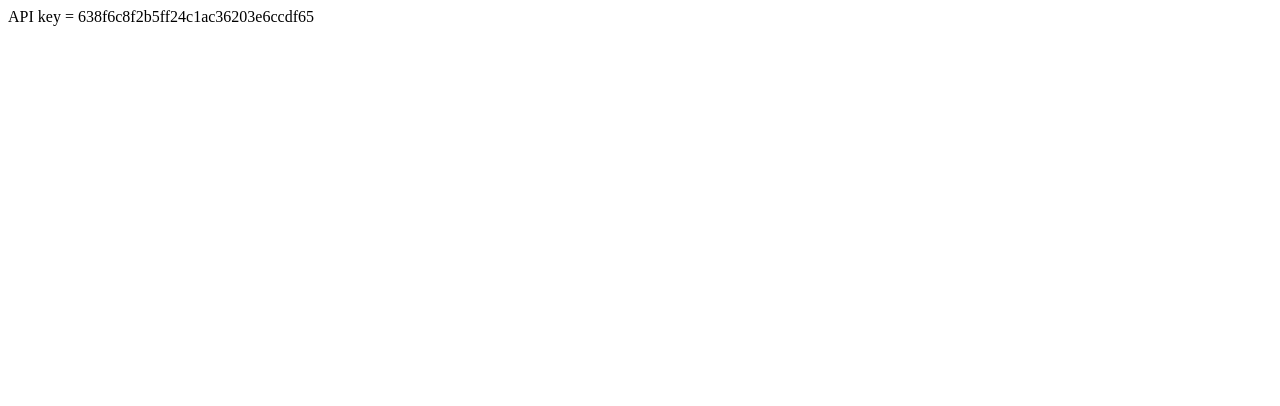
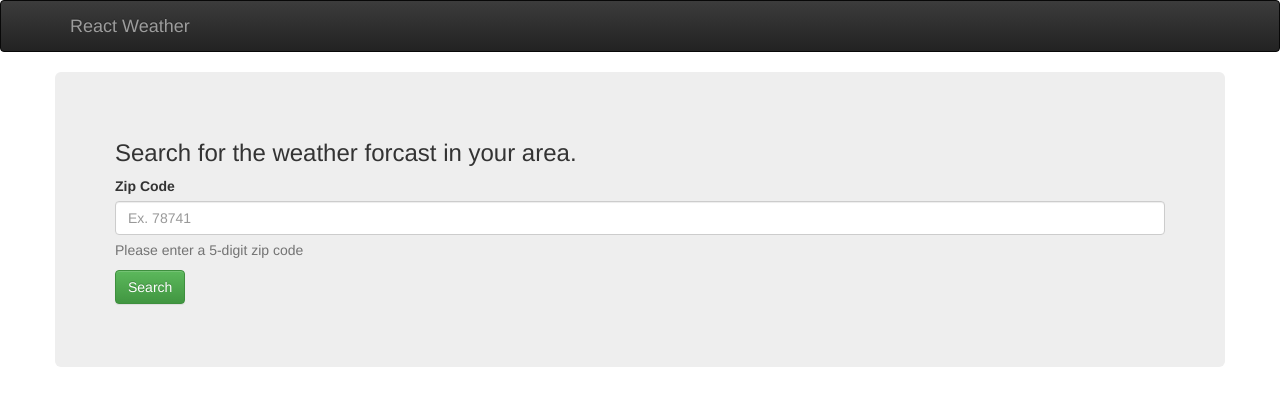
Before and after one commit to ikehawk10/react-weather, a React (Create React App) app: page / in a window 1280 px wide. Shown: the top 406 px of the page. Built offline with nearby package versions, Linux system fonts and the light colour scheme; no server answers.

Commit message:
create search component to get user's zip code

```diff
--- a/package.json
+++ b/package.json
@@ -5,6 +5,7 @@
   "dependencies": {
     "axios": "^0.18.0",
     "react": "^16.7.0",
+    "react-bootstrap": "^0.32.4",
     "react-dom": "^16.7.0",
     "react-scripts": "2.1.1"
   },
--- a/public/index.html
+++ b/public/index.html
@@ -6,7 +6,12 @@
     <meta name="viewport" content="width=device-width, initial-scale=1, shrink-to-fit=no">
     <meta name="theme-color" content="#000000">
     <link rel="manifest" href="%PUBLIC_URL%/manifest.json">
-    <title>React App</title>
+    <!-- Latest compiled and minified CSS -->
+    <link rel="stylesheet" href="https://maxcdn.bootstrapcdn.com/bootstrap/3.3.7/css/bootstrap.min.css" integrity="sha384-BVYiiSIFeK1dGmJRAkycuHAHRg32OmUcww7on3RYdg4Va+PmSTsz/K68vbdEjh4u" crossorigin="anonymous">
+
+    <!-- Optional theme -->
+    <link rel="stylesheet" href="https://maxcdn.bootstrapcdn.com/bootstrap/3.3.7/css/bootstrap-theme.min.css" integrity="sha384-rHyoN1iRsVXV4nD0JutlnGaslCJuC7uwjduW9SVrLvRYooPp2bWYgmgJQIXwl/Sp" crossorigin="anonymous">
+    <title>React Weather</title>
   </head>
   <body>
     <noscript>
--- a/src/components/App.js
+++ b/src/components/App.js
@@ -1,5 +1,10 @@
 import React, { Component } from 'react';
+import { Grid, Row } from 'react-bootstrap';
 import axios from 'axios';
+
+import NavBar from './NavBar';
+import SearchBar from './SearchBar';
+import WeatherJumbotron from './WeatherJumbotron';
 
 class App extends Component {
   constructor() {
@@ -12,18 +17,33 @@
   }
 
   componentDidMount() {
-    const API_KEY = "638f6c8f2b5ff24c1ac36203e6ccdf65";
-    axios.get(`http://api.openweathermap.org/data/2.5/forecast?zip=${this.state.zip}&APPID=${API_KEY}`)
-      .then(result => this.setState({
-        weather: result.data
-      })
-    );
+    console.log('CDM')
+    // const API_KEY = "638f6c8f2b5ff24c1ac36203e6ccdf65";
+    // axios.get(`http://api.openweathermap.org/data/2.5/forecast?zip=${this.state.zip}&APPID=${API_KEY}`)
+    //   .then(result => this.setState({
+    //     weather: result.data
+    //   })
+    // );
+  }
+
+  handleSubmit = zip => {
+    this.setState({zip});
+    console.log(zip)
   }
 
   render() {
     return (
       <div>
-        API key = 638f6c8f2b5ff24c1ac36203e6ccdf65
+       <NavBar />
+       <Grid>
+         <Row className="show-grid">
+          <WeatherJumbotron
+            onSubmit={this.handleSubmit}
+          />
+
+         </Row>
+       </Grid>
+
       </div>
     );
   }
--- a/src/components/NavBar.js
+++ b/src/components/NavBar.js
@@ -1,11 +1,16 @@
 import React, { Component } from 'react';
+import { Navbar } from 'react-bootstrap';
 
 class NavBar extends Component {
   render() {
     return (
-      <div>
-        Hi
-      </div>
+      <Navbar inverse collapseOnSelect>
+        <Navbar.Header>
+          <Navbar.Brand>
+            <a href="#brand">React Weather</a>
+          </Navbar.Brand>
+        </Navbar.Header>
+      </Navbar>
     );
   }
 }
--- a/src/components/SearchBar.js
+++ b/src/components/SearchBar.js
@@ -1,11 +1,52 @@
 import React, { Component } from 'react';
+import { FormGroup, FormControl, ControlLabel, HelpBlock } from 'react-bootstrap';
 
 class SearchBar extends Component {
+  constructor(props, context) {
+    super(props, context);
+
+    this.state = {
+      zip: '',
+      errorMessage: 'Please enter a 5-digit zip code'
+    };
+  }
+
+  getValidationState = () => {
+    const length = this.state.zip.length;
+    if (length === 5) return 'success';
+    else if (length > 0) return 'error';
+    return null;
+  }
+
+  handleChange = e => {
+    this.setState({ zip: e.target.value });
+  }
+
+  handleSubmit = e => {
+    this.props.submitForm(this.state.zip)
+    e.preventDefault();
+  }
+
   render() {
+    const errorMessage = this.state.errorMessage;
     return (
-      <div>
-        Hi
-      </div>
+      <form onSubmit={this.handleSubmit}>
+        <FormGroup
+          controlId="formBasicText"
+          validationState={this.getValidationState()}
+        >
+          <ControlLabel>Zip Code</ControlLabel>
+          <FormControl
+            type="text"
+            value={this.state.value}
+            placeholder="Ex. 78741"
+            onChange={this.handleChange}
+          />
+          <FormControl.Feedback />
+          <HelpBlock>{errorMessage}</HelpBlock>
+          <button type="submit" className="btn btn-success">Search</button>
+        </FormGroup>
+      </form>
     );
   }
 }
--- /dev/null
+++ b/src/components/WeatherJumbotron.js
@@ -0,0 +1,21 @@
+import React, { Component } from 'react';
+import { Jumbotron } from 'react-bootstrap';
+
+import SearchBar from './SearchBar';
+
+class WeatherJumbotron extends Component {
+
+  onSubmit = zip => {
+    this.props.onSubmit(zip)
+  }
+  render() {
+    return(
+      <Jumbotron>
+          <h3>Search for the weather forcast in your area.</h3>
+          <SearchBar submitForm={this.onSubmit}/>
+        </Jumbotron>
+    )
+  }
+}
+
+export default WeatherJumbotron;
```
Also changed, not shown: 1 other file (tests, documents, lock files or other folders).
